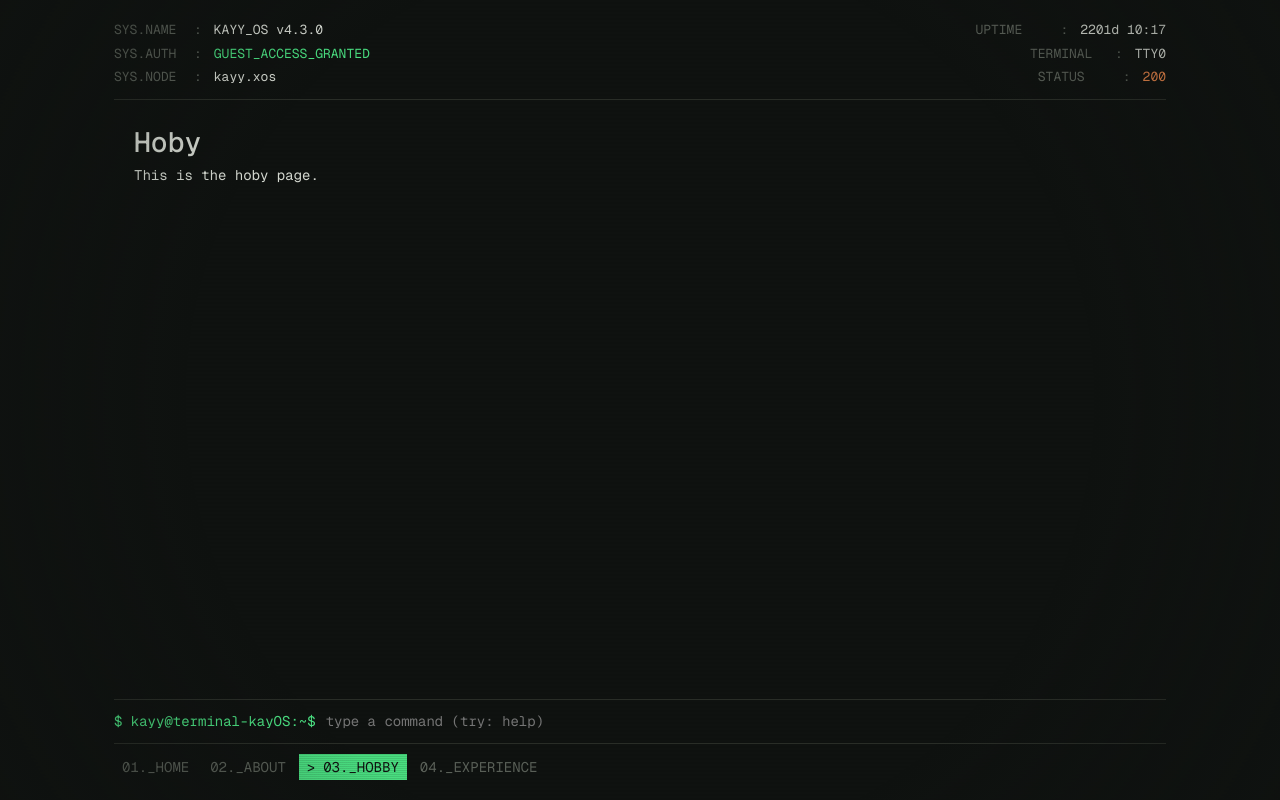
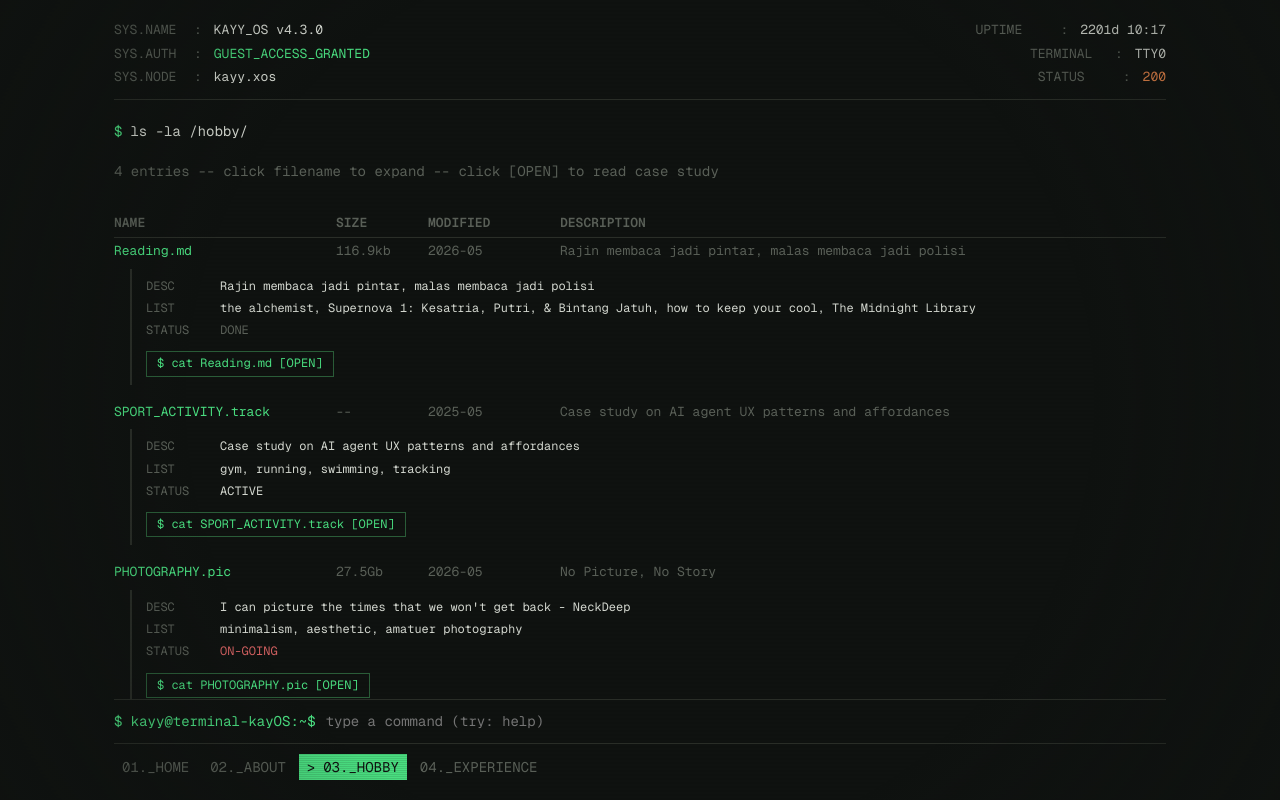
Before and after one commit to iarakha/kayy-terminal, a Next.js app: page /hoby in a window 1280 px wide. Built offline with nearby package versions, Linux system fonts and the light colour scheme.

Commit message:
[Page] - Hobby

```diff
--- a/app/globals.css
+++ b/app/globals.css
@@ -14,6 +14,10 @@
 
   .text-accent {
     color: var(--accent);
+  }
+
+  .text-dim {
+    color: var(--dim);
   }
 
   .text-cmd {
@@ -92,6 +96,20 @@ body::after {
   );
   z-index: 99;
   pointer-events: none;
+}
+
+.p-2 {
+  padding: 16px;
+}
+
+.py-1 {
+  padding-top: 8px;
+  padding-bottom: 8px;
+}
+
+.py-2 {
+  padding-top: 16px;
+  padding-bottom: 16px;
 }
 
 .mt-2 {
@@ -313,12 +331,67 @@ th {
   padding: 6px 0;
 }
 
+.file-row {
+  display: grid;
+  grid-template-columns: 210px 80px 120px 1fr;
+  gap: 0 12px;
+  padding: 3px 0;
+  font-size: 13px;
+  align-items: start;
+  color: var(--dim);
+}
+
+.file-row.hdr {
+  font-weight: 600;
+  color: var(--dim);
+  border-bottom: 1px solid var(--border);
+  margin-top: 10px;
+}
+
 .file-name {
   color: var(--accent);
+  cursor: pointer;
+  transition: text-decoration 0.1s;
+
+  &:hover {
+    text-decoration: underline;
+  }
 }
 
 .file-meta {
+  border-left: 2px solid var(--border);
+  margin: 4px 0 14px 16px;
+  padding: 8px 14px;
+  font-size: 12px;
+  /* display: none; */
+}
+
+.file-meta.open {
+  display: block;
+}
+
+.fm-row {
+  display: flex;
+  gap: 10px;
+  margin-bottom: 3px;
+}
+
+.fm-key {
   color: var(--dim);
+  min-width: 64px;
+  flex-shrink: 0;
+}
+
+.open-btn {
+  display: inline-block;
+  margin-top: 8px;
+  color: var(--accent);
+  cursor: pointer;
+  font-size: 12px;
+  border: 1px solid var(--accent-border);
+  padding: 2px 10px;
+  text-decoration: none;
+  transition: background 0.1s;
 }
 
 /* Action Trigger Interface */
--- a/app/hoby/page.tsx
+++ b/app/hoby/page.tsx
@@ -1,8 +1,134 @@
 export default function Hoby() {
   return (
-    <main style={{ padding: "20px" }}>
-      <h1>Hoby</h1>
-      <p>This is the hoby page.</p>
+    <main className="content-wrapper">
+      <div className="text-cmd">
+        <span>$</span>
+        <span>ls -la /hobby/</span>
+      </div>
+      <div className="text-dim py-1">
+        4 entries -- click filename to expand -- click [OPEN] to read case study
+      </div>
+      <div className="file-table">
+        <div className="file-row hdr">
+          <span>NAME</span>
+          <span>SIZE</span>
+          <span>MODIFIED</span>
+          <span>DESCRIPTION</span>
+        </div>
+
+        {HOBBY.map((file) => {
+          let color = "";
+
+          if (file.detail?.status === "DONE") {
+            color = "var(--dim)";
+          } else if (file.detail?.status === "ON-GOING") {
+            color = "var(--err)";
+          }
+
+          return (
+            <div key={file.name}>
+              <div className="file-row">
+                <span className="file-name">{file.name}</span>
+                <span className="file-size">{file.size}</span>
+                <span className="file-date">{file.modified}</span>
+                <span className="dimtext">{file.description}</span>
+              </div>
+              <div className="file-meta">
+                <div className="fm-row">
+                  <span className="fm-key">DESC</span>
+                  <span>{file.detail?.desc}</span>
+                </div>
+                {file.detail?.listactivity && (
+                  <div className="fm-row">
+                    <span className="fm-key">LIST</span>
+                    <span>{file.detail?.listactivity}</span>
+                  </div>
+                )}
+                {file.detail?.role && (
+                  <div className="fm-row">
+                    <span className="fm-key">ROLE</span>
+                    <span>{file.detail?.role}</span>
+                  </div>
+                )}
+                {file.detail?.status && (
+                  <div className="fm-row">
+                    <span className="fm-key">STATUS</span>
+                    <span
+                      style={{
+                        color,
+                      }}
+                    >
+                      {file.detail?.status}
+                    </span>
+                  </div>
+                )}
+                <span className="open-btn">$ cat {file.name} [OPEN]</span>
+              </div>
+            </div>
+          );
+        })}
+      </div>
     </main>
   );
 }
+
+const HOBBY = [
+  {
+    name: "Reading.md",
+    size: "116.9kb",
+    modified: "2026-05",
+    description: "Rajin membaca jadi pintar, malas membaca jadi polisi",
+    detail: {
+      desc: "Rajin membaca jadi pintar, malas membaca jadi polisi",
+      listactivity:
+        "the alchemist, Supernova 1: Kesatria, Putri, & Bintang Jatuh, how to keep your cool, The Midnight Library",
+      status: "DONE",
+      url: "https://github.com/khay0318/reading-note",
+    },
+  },
+  {
+    name: "SPORT_ACTIVITY.track",
+    size: "--",
+    modified: "2025-05",
+    description: "Case study on AI agent UX patterns and affordances",
+    detail: {
+      desc: "Case study on AI agent UX patterns and affordances",
+      listactivity: "gym, running, swimming, tracking",
+      status: "ACTIVE",
+    },
+  },
+  {
+    name: "PHOTOGRAPHY.pic",
+    size: "27.5Gb",
+    modified: "2026-05",
+    description: "No Picture, No Story",
+    detail: {
+      desc: "I can picture the times that we won't get back - NeckDeep",
+      listactivity: "minimalism, aesthetic, amatuer photography",
+      status: "ON-GOING",
+    },
+  },
+  {
+    name: "CODING_PROJECT.my",
+    size: "--",
+    modified: "-",
+    description: "Token cost companion creature -- early prototype",
+    detail: {
+      desc: "Token cost companion creature -- early prototype",
+      role: "Team -- G1-for Merchant, Digipos by Telkom",
+      status: "ON-GOING",
+    },
+  },
+  {
+    name: "TRAVEL_NOTE.send",
+    size: "28Gb",
+    modified: "2025-11",
+    description: "Write down your travel experiences and memories",
+    detail: {
+      desc: "Dialah yang menjadikan bumi itu mudah untuk kamu jelajahi, maka berjalanlah ke segala penjurunya (Al-Mulk:15).",
+      listactivity: "Yogyakarta, Surabaya, Malang, Thailand",
+      status: "DONE",
+      url: "https://github.com/khay0318/travel-note",
+    },
+  },
+];
```
